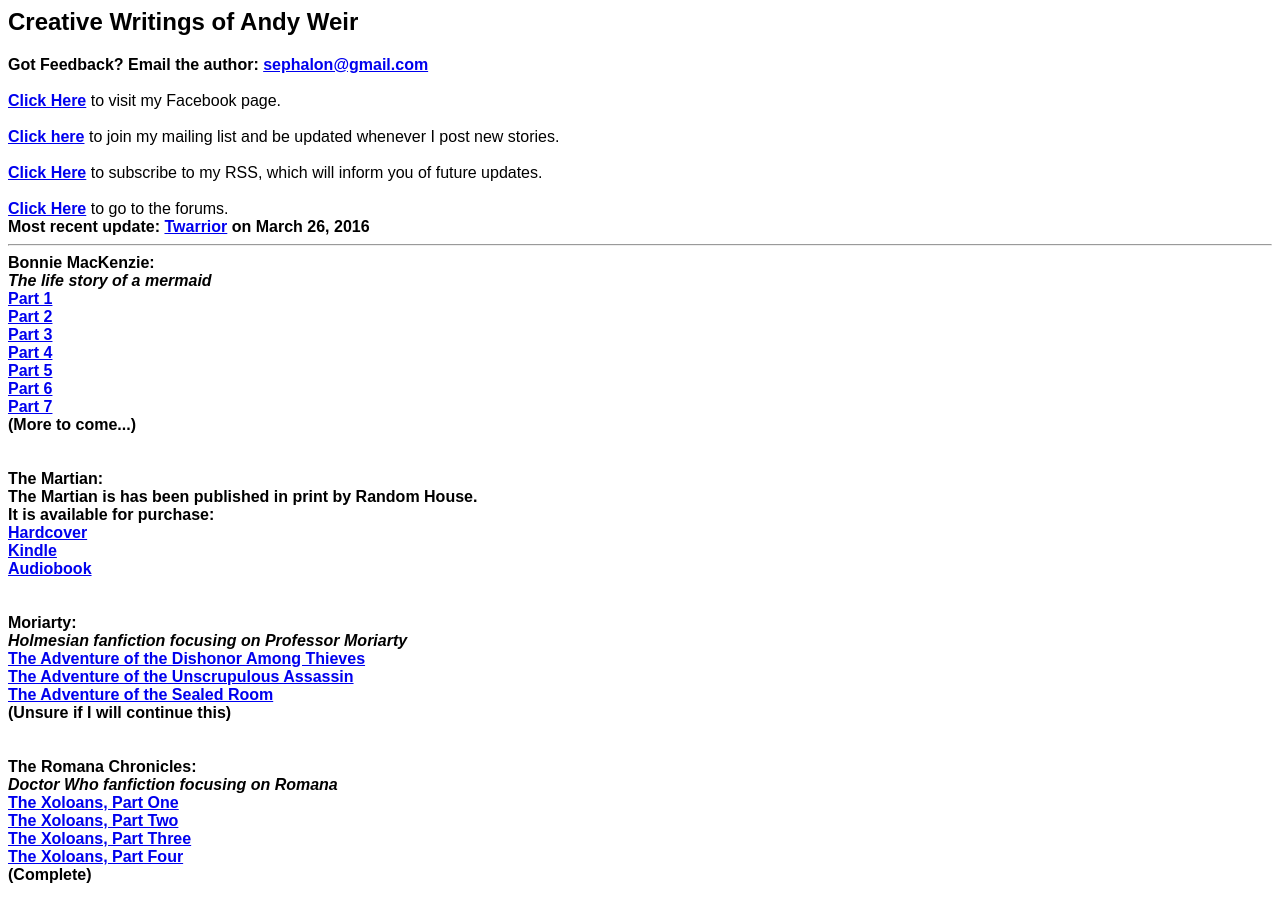
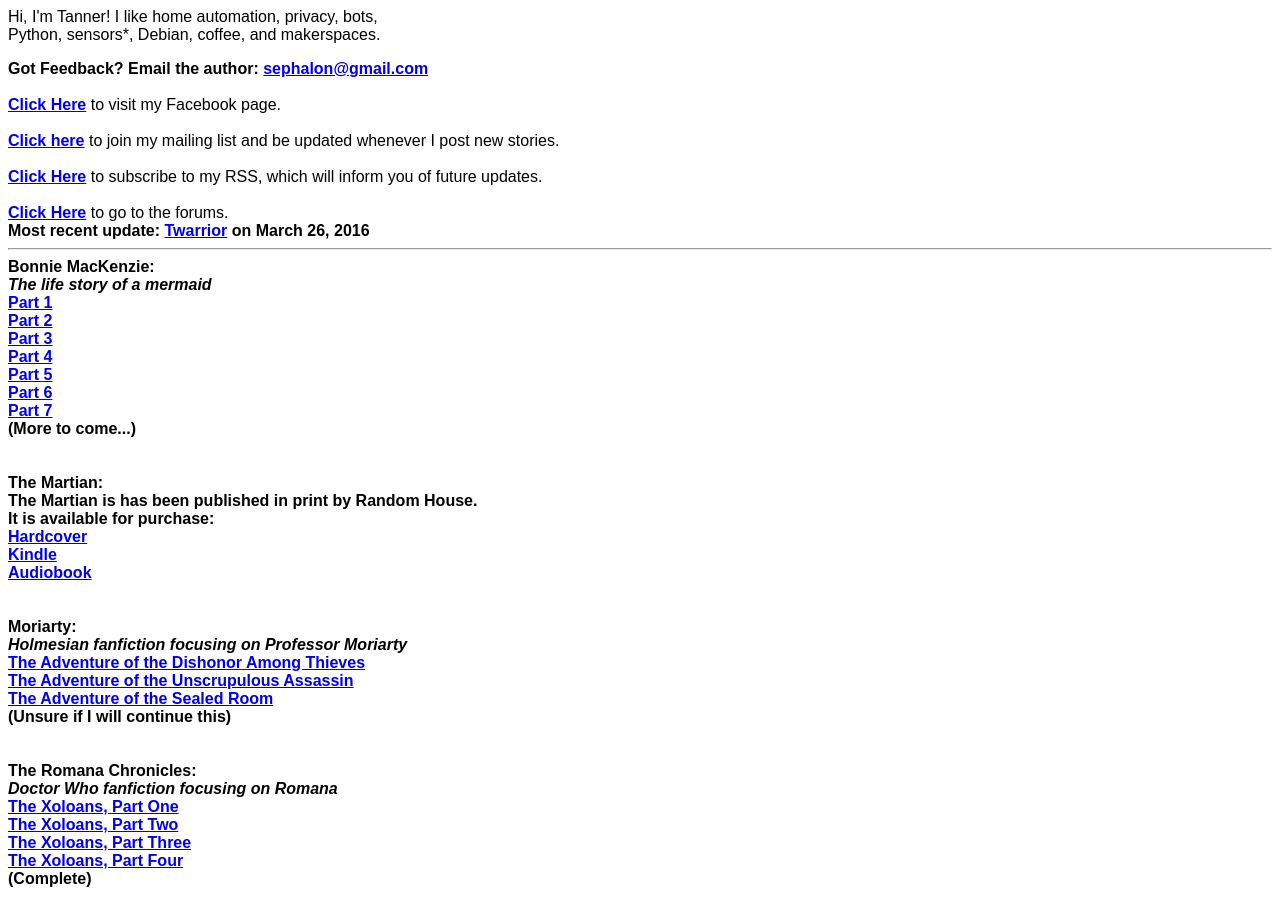
Before and after one commit to 0x000m/old, a Jekyll site: the page built from index.html, in a window 1280 px wide and 900 px high. Built offline with Jekyll 4.4.1, drawn with Linux system fonts in a browser that asks for light colours.

Commit message:
Update index.html

```diff
--- a/index.html
+++ b/index.html
@@ -2,7 +2,8 @@
 layout: default
 ---
 
-<h2>Creative Writings of Andy Weir</h2>
+<p>Hi, I'm Tanner! I like home automation, privacy, bots,<br>
+  Python, sensors*, Debian, coffee, and makerspaces.</p>
 <b>Got Feedback? Email the author:  <A HREF = "mailto:sephalon@gmail.com">sephalon@gmail.com</A></b><br>
 <br><b><a href="https://www.facebook.com/pages/Andy-Weir/462962073803090">Click Here</a></b> to visit my Facebook page.<br>
 <br><b><a href="http://www.galactanet.com/emaillist.html">Click here</a></b> to join my mailing list and be updated whenever I post new stories.</b><br>
```
